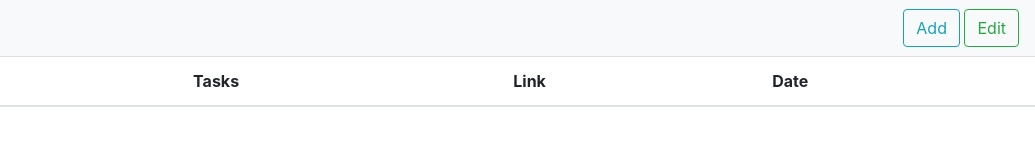
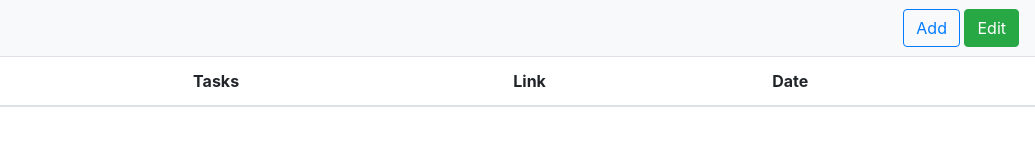
Before and after one commit to SophiaH67/homework, a website: page www/html/edit.html in a window 1280 px wide. Shown: the full height of the page, 245-1280 px from the left. Drawn offline with nearby package versions, Linux system fonts and the light colour scheme; files that its build step writes are made by us from their sources; files whose address does not match are found by name.

Commit message:
Fixed add css classes

```diff
--- a/www/html/edit.html
+++ b/www/html/edit.html
@@ -21,8 +21,8 @@
             Homework Manager
         </a>
         <div>
-            <a class="btn btn-outline-info" href='/add.html''>Add</a>
-            <a class="btn btn-outline-success" href='/edit.html'>Edit</a>
+            <a class="btn btn-outline-primary" href='/add.html''>Add</a>
+            <a class="btn btn-success" href='/edit.html'>Edit</a>
         </div>
     </nav>
     <!-- Table -->
```
Also changed, not shown: www/html/add.html (+1 -1 lines), www/html/index.html (+1 -1 lines).
